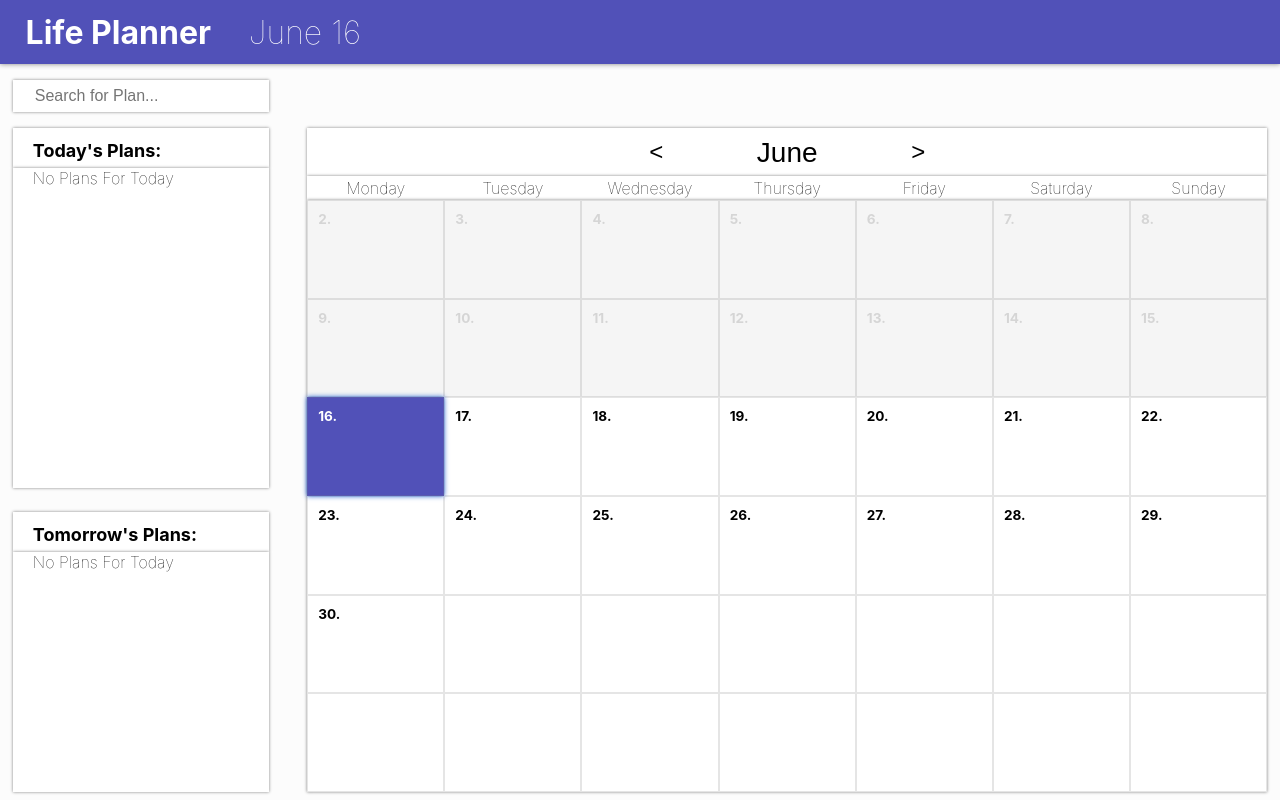
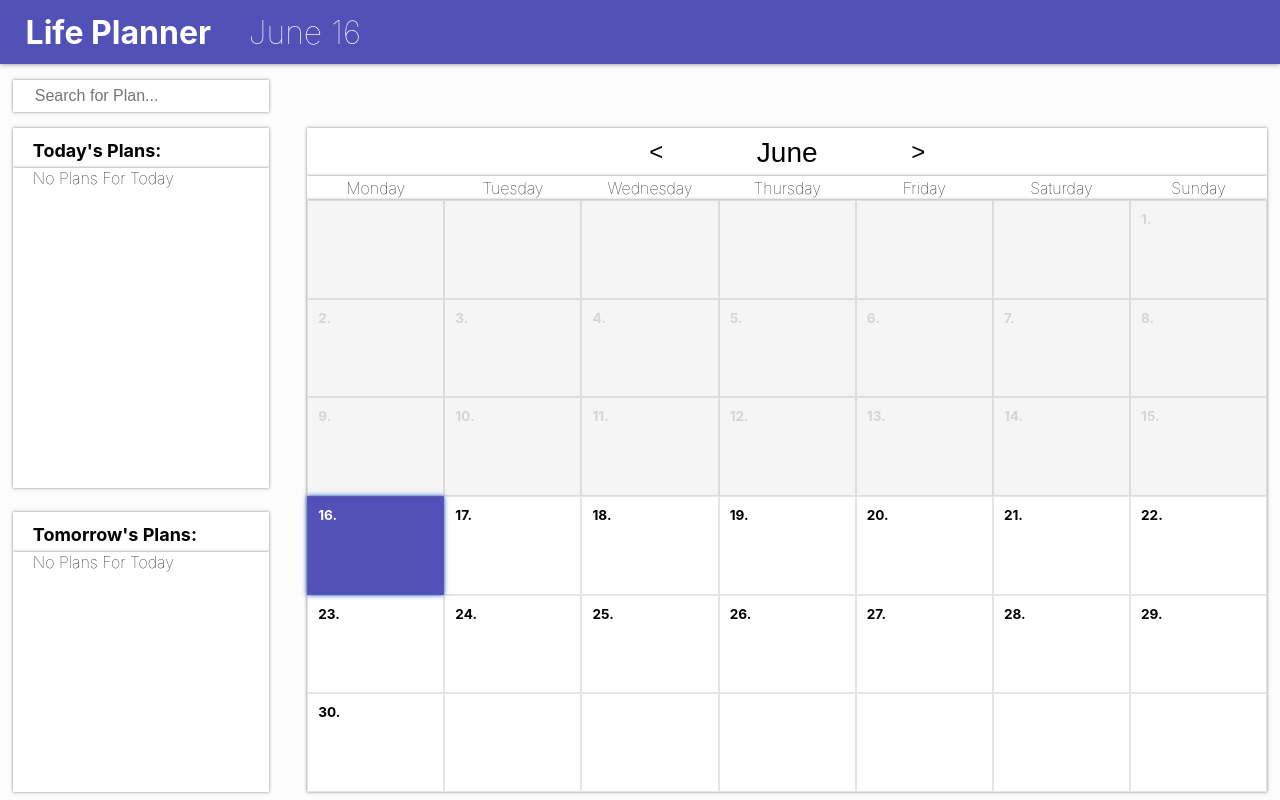
Before and after one commit to lseti1/lifePlanner-773629, a React (Create React App) app: page / in a window 1280 px wide. Built offline with nearby package versions, Linux system fonts and the light colour scheme.

Commit message:
Bug Fix: Addressed issue where a month may miss the first day on the calendar and begin on the 2nd instead (June)

```diff
--- a/src/App.js
+++ b/src/App.js
@@ -35,7 +35,7 @@ function App() {
   const getFirstDayOfMonth = (monthIndex) => {
     const year = 2025;
     const firstDayIndex = new Date(year, monthIndex, 1).getDay();
-    return firstDayIndex - 1;
+    return firstDayIndex === 0 ? 6 : firstDayIndex - 1;
   };
 
   const numberOfDaysInMonth = (monthIndex) => {
```
